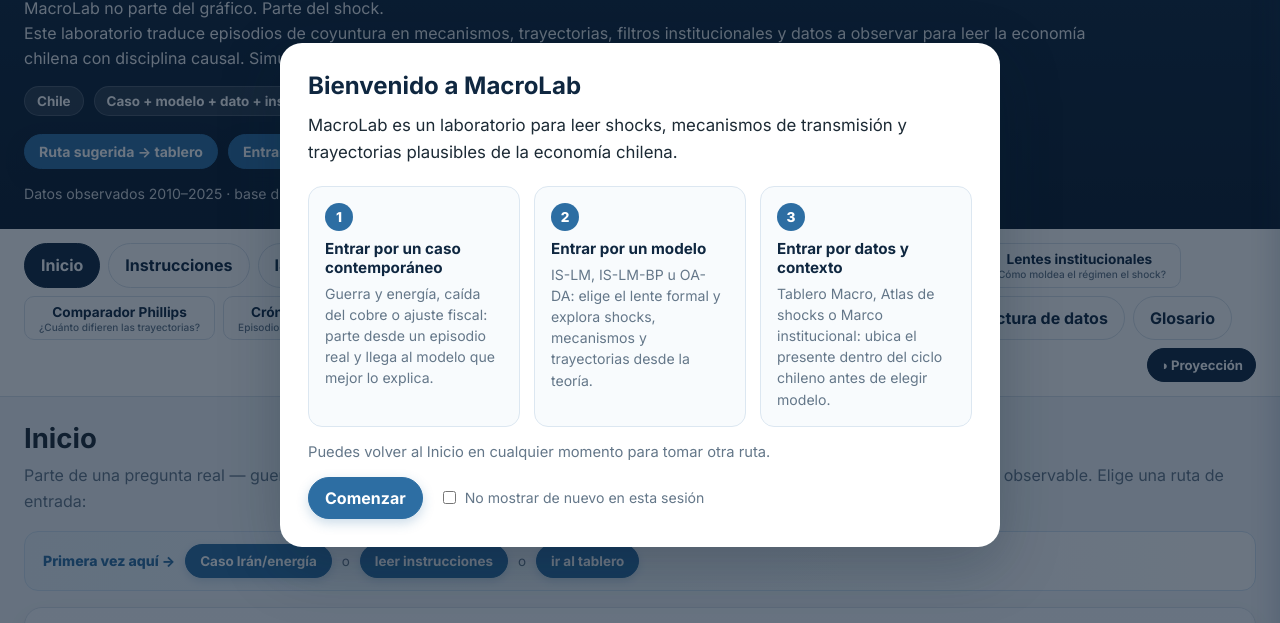
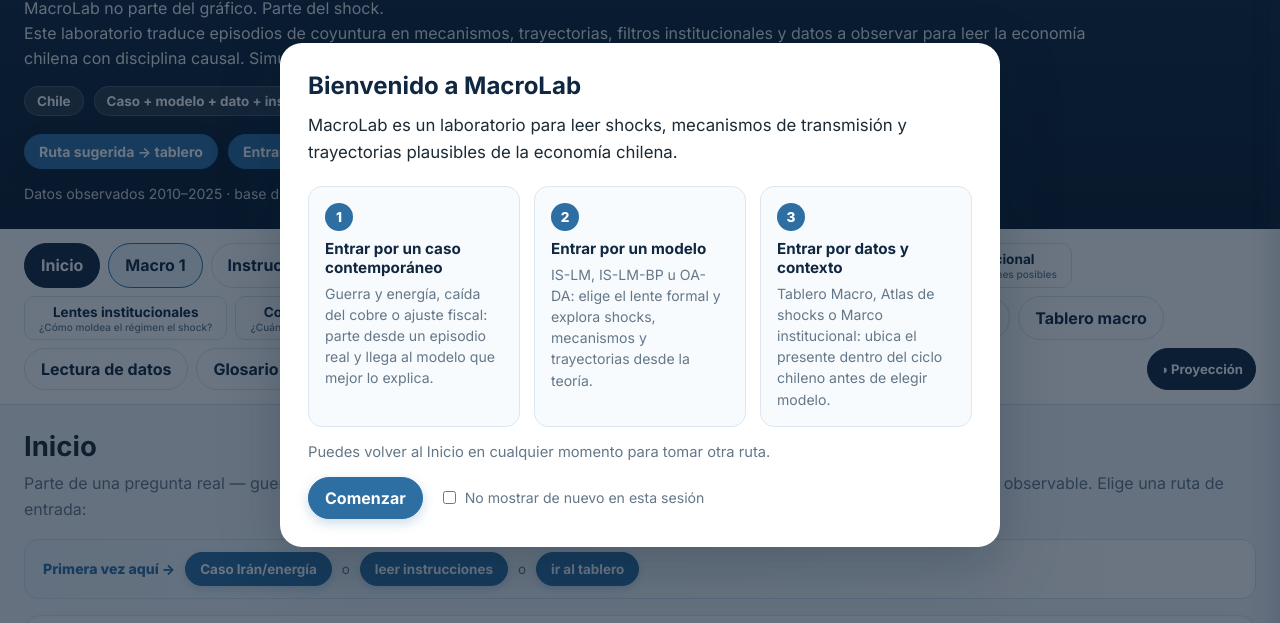
Before and after one commit to PavelGomez/MacroLab-Shock-Simulator, a plain HTML site: page index.html in a window 1280 px wide. Shown: the part 105-728 px from the top of the page. Drawn offline with nearby package versions, Linux system fonts and the light colour scheme.

Commit message:
Nav: acceso Macro 1 tras Inicio

```diff
--- a/index.html
+++ b/index.html
@@ -112,7 +112,7 @@
 
   <!-- ============ NAV ============ -->
   <nav class="tabs" aria-label="Secciones del laboratorio">
-    <button class="tab-button active" data-tab="inicio">Inicio</button>
+    <button class="tab-button active" data-tab="inicio">Inicio</button> <a class="tab-button macro1-link" href="macro1/" aria-label="Macro 1: ruta guiada de Macroeconomía I">Macro 1</a>
     <button class="tab-button" data-tab="instrucciones">Instrucciones</button>
     <button class="tab-button" data-tab="islm">IS-LM</button>
     <button class="tab-button" data-tab="islmbp">IS-LM-BP</button>
```
